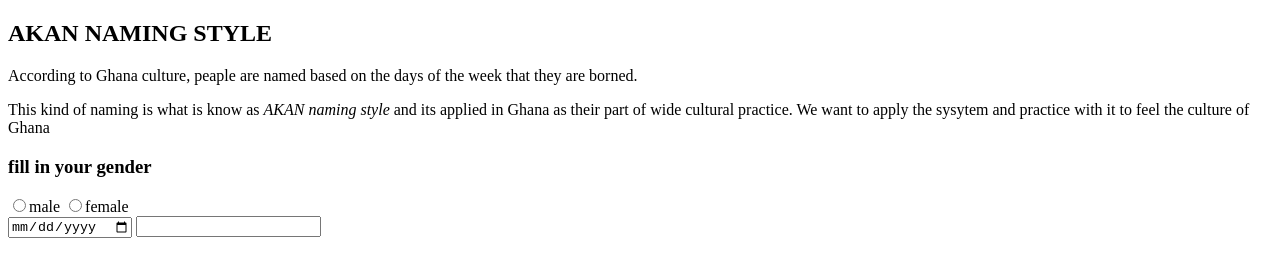
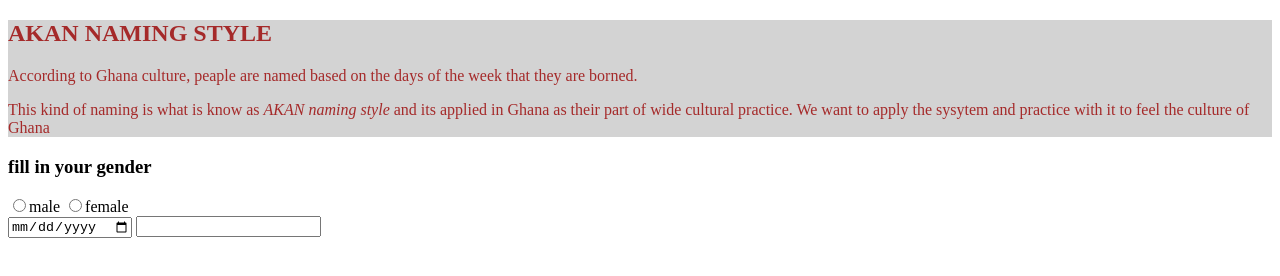
Before and after one commit to alphonce-otieno-odhiambo/akan-name-website, a plain HTML site: page index.html in a window 1280 px wide. Drawn offline with Linux system fonts and the light colour scheme.

Commit message:
add class photograph to style html

```diff
--- a/styles.css
+++ b/styles.css
@@ -1 +1,4 @@
-h1
+.paragraph {
+    color: brown;
+    background-color: lightgray;
+}
```
